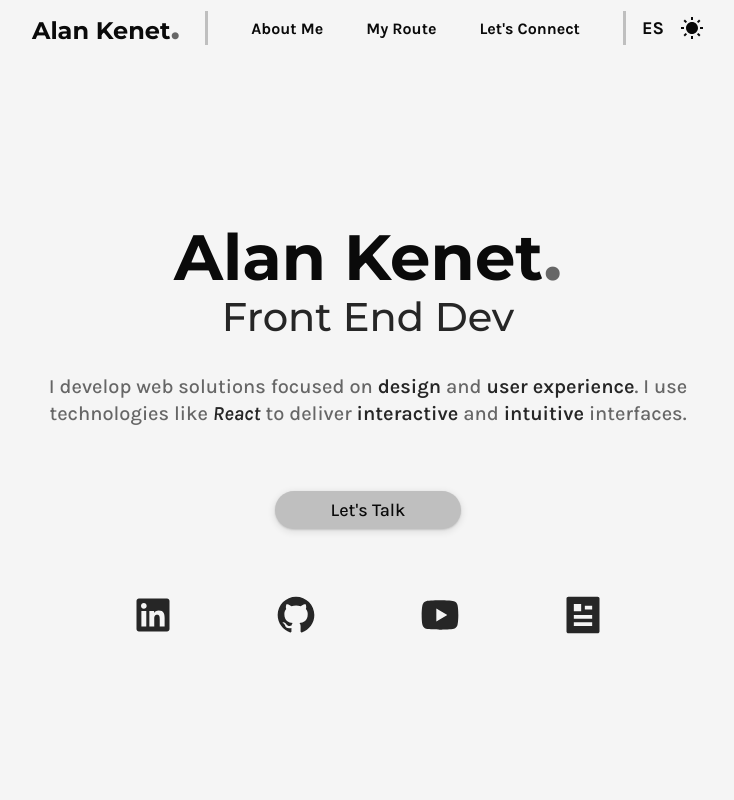
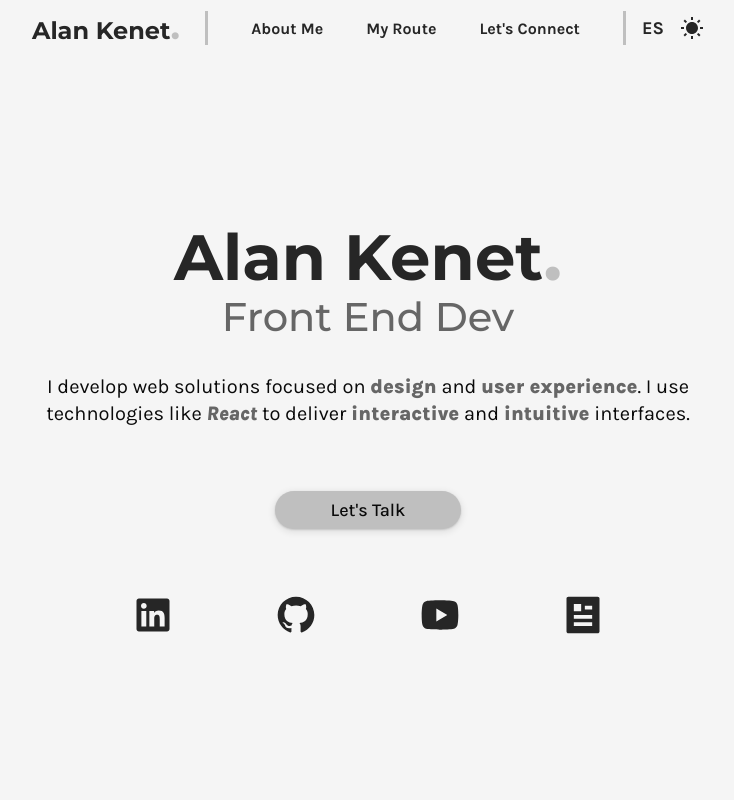
Before and after one commit to AlanKenet/react-portfolio, a React (Vite) app: page / in a window 1280 px wide. Shown: the top 800 px of the page, without its empty margins (272-1006 px from the left). Built offline with nearby package versions, Linux system fonts and the light colour scheme.

Commit message:
Related with new color contrast.

```diff
--- a/src/components/bar/BarTitle.jsx
+++ b/src/components/bar/BarTitle.jsx
@@ -4,7 +4,7 @@ export function BarTitle ({ className }) {
       <a href='#home'>
         <h1>
           Alan Kenet
-          <span className='text-neutro'>.</span>
+          <span className='text-light'>.</span>
         </h1>
       </a>
     </header>
--- a/src/components/bar/styles/Navbar.css
+++ b/src/components/bar/styles/Navbar.css
@@ -21,6 +21,7 @@
   flex-direction: row;
   align-items: center;
   justify-content: center;
+  color: var(--shadow);
 }
 
 .navbar-title{
@@ -40,7 +41,7 @@
   font-family: 'Montserrat';
   font-weight: 700;
   line-height: 1.25rem;
-  color: var(--black);
+  color: var(--shadow);
 }
 
 .navbar-title h1 span{
@@ -59,7 +60,6 @@
 
 .navbar-list li{
   font-size: 1rem;
-  color: var(--black);
 }
 
 .navbar-configs{
--- a/src/pages/home/Home.jsx
+++ b/src/pages/home/Home.jsx
@@ -8,14 +8,14 @@ export function Home () {
       <header className='home-header'>
         <div className='home-title-wrapper'>
           <h1 className='home-title'>
-            Alan Kenet<span className='text-neutro'>.</span>
+            Alan Kenet<span className='text-light'>.</span>
           </h1>
           <h2 className='home-subtitle'>
             Front End Dev
           </h2>
         </div>
         <p className='home-description'>
-          I develop web solutions focused on <span className='text-shadow text-w600'>design</span> and <span className='text-shadow text-w600'>user experience</span>. I use technologies like <span className='text-shadow text-w600 text-italic'>React</span> to deliver <span className='text-shadow text-w600'>interactive</span> and <span className='text-shadow text-w600'>intuitive</span> interfaces.
+          I develop web solutions focused on <span className='text-neutro text-w800'>design</span> and <span className='text-neutro text-w800'>user experience</span>. I use technologies like <span className='text-neutro text-w800 text-italic'>React</span> to deliver <span className='text-neutro text-w800'>interactive</span> and <span className='text-neutro text-w800'>intuitive</span> interfaces.
           {/* Desarrollo soluciones web enfocadas en el <span class='text-shadow text-w600'>diseño</span> y la <span class='text-shadow text-w600'>experiencia del usuario</span>. Utilizo tecnologías como <span class='text-shadow text-w600'>React</span> para ofrecer interfaces <span class='text-shadow text-w600'>interactivas</span> e <span class='text-shadow text-w600'>intuitivas</span>. */}
         </p>
       </header>
--- a/src/pages/home/styles/Home.css
+++ b/src/pages/home/styles/Home.css
@@ -27,6 +27,7 @@
     font-size: 4rem;
     font-weight: 700;
     line-height: 110%;
+    color: var(--shadow);
 }
 
 .home-title span {
@@ -38,16 +39,15 @@
     font-size: 2.5rem;
     font-weight: 500;
     align-items: baseline;
-    color: var(--shadow);
+    color: var(--neutro);
 }
 
 .home-description{
     width: 100%;
     font-size: 1.25rem;
     text-align: center;
-    font-weight: 500;
+    font-weight: 400;
     line-height: 135%;
-    color: var(--neutro);
 }
 
 .home-footer{
```
